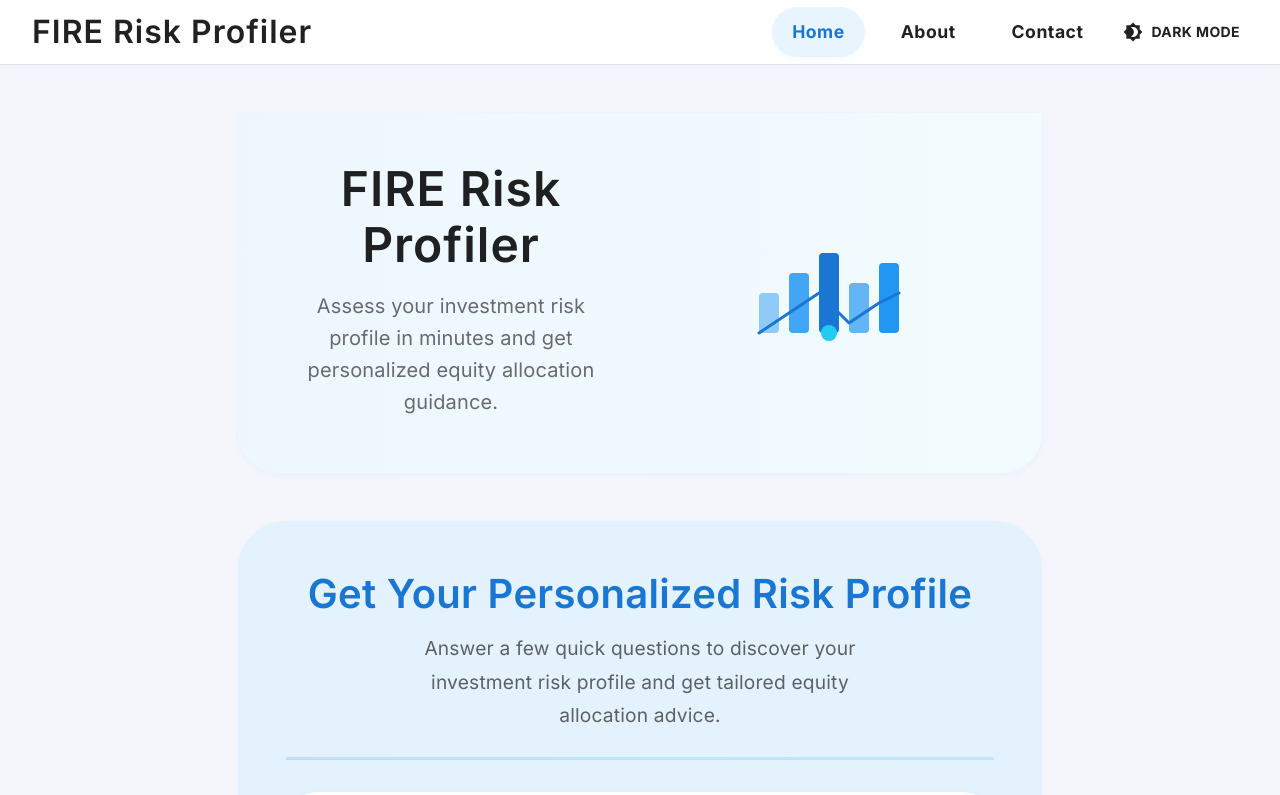
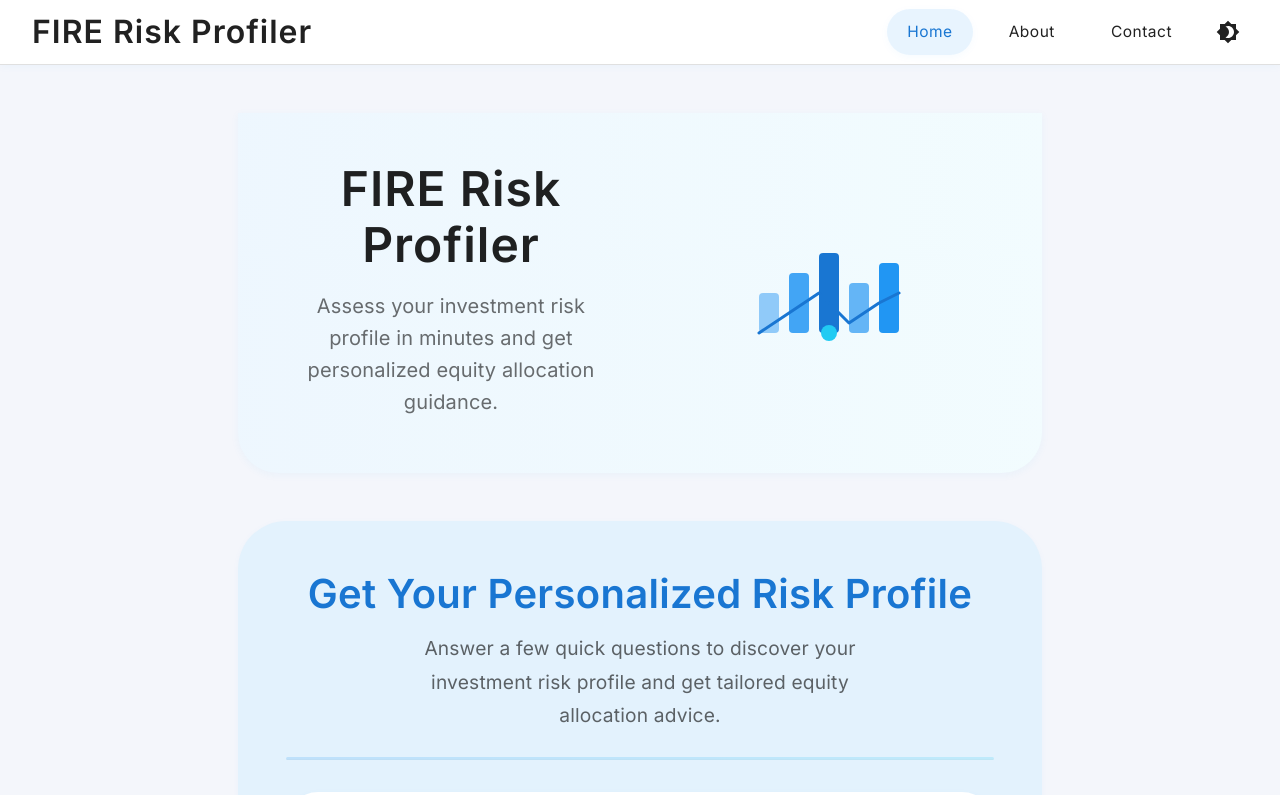
Before and after one commit to Advaya24/fire-risk-assessment, a React (Vite) app: page / in a window 1280 px wide. Shown: the top 795 px of the page. Built offline with nearby package versions, Linux system fonts and the light colour scheme.

Commit message:
Fix dark/light mode buttons

```diff
--- a/src/App.jsx
+++ b/src/App.jsx
@@ -2,7 +2,7 @@ import React, { useState, useEffect } from 'react';
 import Header from './Header';
 import Footer from './Footer';
 import {
-  Container, Typography, Paper, Box, Button, Radio, RadioGroup, FormControlLabel, FormControl, FormLabel, Divider, CssBaseline, Fab, Zoom, ThemeProvider, createTheme, useTheme, TextField
+  Container, Typography, Paper, Box, Button, Radio, RadioGroup, FormControlLabel, FormControl, FormLabel, Divider, CssBaseline, Fab, Zoom, ThemeProvider, createTheme, useTheme, TextField, IconButton
 } from '@mui/material';
 import KeyboardArrowUpIcon from '@mui/icons-material/KeyboardArrowUp';
 import Brightness4Icon from '@mui/icons-material/Brightness4';
@@ -540,7 +540,10 @@ export default function App() {
   });
 
   // Theme toggle button for menu (not header)
-  const ColorModeToggle = (
+  function ColorModeToggle({ showText = true }) {
+    if (showText) {
+      // Mobile: Button with icon and text
+      return (
         <Button
           onClick={() => {
             setMode(m => {
@@ -557,6 +560,26 @@ export default function App() {
           {mode === 'dark' ? 'Light Mode' : 'Dark Mode'}
         </Button>
       );
+    } else {
+      // Desktop: IconButton only
+      return (
+        <IconButton
+          onClick={() => {
+            setMode(m => {
+              const next = m === 'light' ? 'dark' : 'light';
+              localStorage.setItem('colorMode', next);
+              return next;
+            });
+          }}
+          color="inherit"
+          sx={{ p: 1, borderRadius: 2 }}
+          aria-label="Toggle light/dark mode"
+        >
+          {mode === 'dark' ? <Brightness7Icon /> : <Brightness4Icon />}
+        </IconButton>
+      );
+    }
+  }
 
   // Show Back to Top button after scrolling 300px
   useEffect(() => {
--- a/src/Header.jsx
+++ b/src/Header.jsx
@@ -58,7 +58,7 @@ export default function Header({ ColorModeToggle, children }) {
               ))}
               {/* Theme toggle in menu (mobile only) */}
               <ListItem disablePadding>
-                {ColorModeToggle}
+                <ColorModeToggle showText={true} />
               </ListItem>
             </List>
           </Drawer>
@@ -125,7 +125,7 @@ export default function Header({ ColorModeToggle, children }) {
         </Box>
         {/* Desktop: Theme toggle on far right */}
         <Box sx={{ display: { xs: 'none', md: 'flex' }, alignItems: 'center', ml: 2 }}>
-          {ColorModeToggle}
+          <ColorModeToggle showText={false} />
         </Box>
         {/* Right content (e.g., theme toggle) */}
         {children}
--- a/src/index.css
+++ b/src/index.css
@@ -26,6 +26,11 @@ h6, .MuiTypography-h6 {
   font-weight: 700 !important;
   letter-spacing: 0.5px;
 }
+/* Override nav button font weight in header */
+header .MuiButton-root {
+  font-weight: 500 !important;
+  font-size: 0.97rem !important;
+}
 
 hr, .MuiDivider-root {
   border: none;
```
Lines whose indentation alone changed are shown as unchanged.
